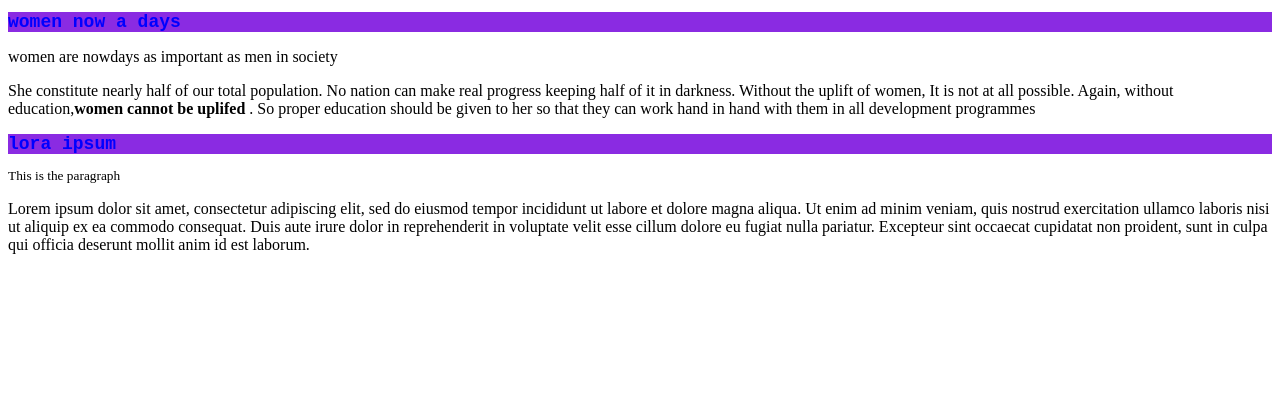
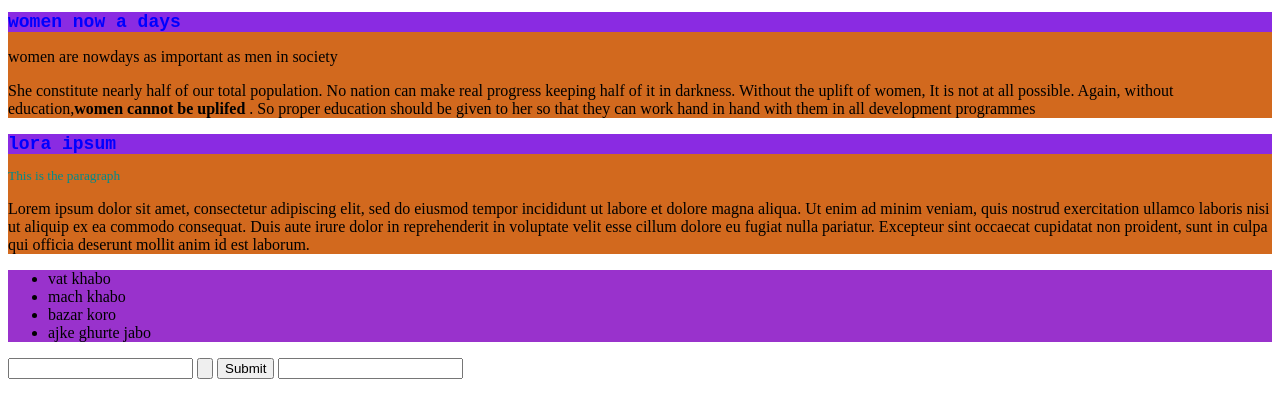
Before and after one commit to masum6568/my-six-repo, a plain HTML site: page index.html in a window 1280 px wide. Drawn offline with Linux system fonts and the light colour scheme.

Commit message:
change style

```diff
--- a/index.html
+++ b/index.html
@@ -9,12 +9,33 @@
     <link rel="shortcut icon" href="0aa8bfa73e2f93d3816b75bbd1b4a95a.jpg"type="image/x-icon">
 </head>
 <body>
+    <div>
         <h1>women now a days</h1>
         <p>women are nowdays as important as men in society</h1>
             <p>She constitute nearly half of our total population. No nation can make real progress keeping half of it in darkness. Without the uplift of women, It is not at all possible. Again, without education,<strong>women cannot be uplifed </strong> . So proper education should be given to her so that they can work hand in hand with them in all development programmes </p>
+        </div>
+
+
+        <div>
             <h1>lora ipsum</h1>
             <small>This is the paragraph</small>
             <p>Lorem ipsum dolor sit amet, consectetur adipiscing elit, sed do eiusmod tempor incididunt ut labore et dolore magna aliqua. Ut enim ad minim veniam, quis nostrud exercitation ullamco laboris nisi ut aliquip ex ea commodo consequat. Duis aute irure dolor in reprehenderit in voluptate velit esse cillum dolore eu fugiat nulla pariatur. Excepteur sint occaecat cupidatat non proident, sunt in culpa qui officia deserunt mollit anim id est laborum.</p>
+        </div>
+
+    <ul>
+        <li>vat khabo</li>
+        <li>mach khabo </li>
+        <li>bazar koro</li>
+        <li>ajke ghurte jabo</li>
+    </ul>
+    <form>
+        <input type="text">
+        <input type="button">
+        <input type="submit">
+        <input type="cancel">
+    </form>
+
+
 
 </body>
 </html>
--- a/style.css
+++ b/style.css
@@ -4,3 +4,12 @@ h1{
     font-family: 'Courier New', Courier, monospace;
     font-size: large;
 }
+div{
+   background-color:chocolate;
+}
+small{
+    color:darkcyan;
+}
+ul{
+    background-color: darkorchid;
+}
```
Lines whose indentation alone changed are shown as unchanged.
